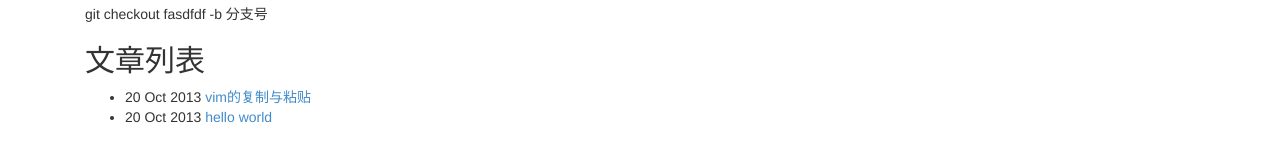
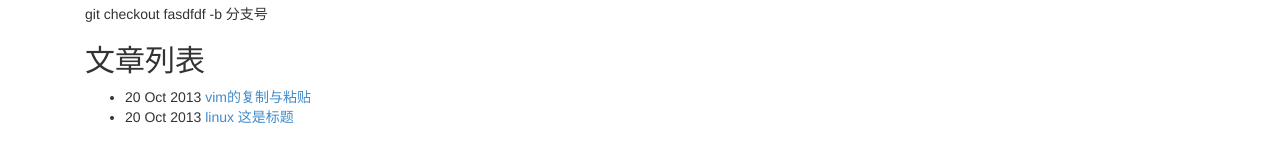
Before and after one commit to git4programer/git4programer.github.com, a Jekyll site: the page built from index.md, in a window 1280 px wide. Shown: the part 438-601 px from the top of the page. Built offline with Jekyll 4.4.1, drawn with Linux system fonts in a browser that asks for light colours; Markdown is read by kramdown in place of the engine named in the settings.

Commit message:
修改baseUrl

```diff
--- a/_config.yml
+++ b/_config.yml
@@ -1,3 +1,3 @@
 markdown: maruku
 pygments: true
-#baseurl : git4programer.github.io
+baseurl : git4programer.github.io
--- a/_posts/linux/2013-10-20-hello-world.md
+++ b/_posts/linux/2013-10-20-hello-world.md
@@ -1,6 +1,6 @@
 ---
 layout: linux
-title: "hello world"
+title: "linux 这是标题"
 description: "linux"
 category: "linux"
 tags: []
```
Also changed, not shown: _posts/vim/2013-10-20-vim-copy-and-parse.md (renamed from _posts/vim/2013-10-20-vim复制与粘贴.md, +1 -0 lines), 1 other file.
